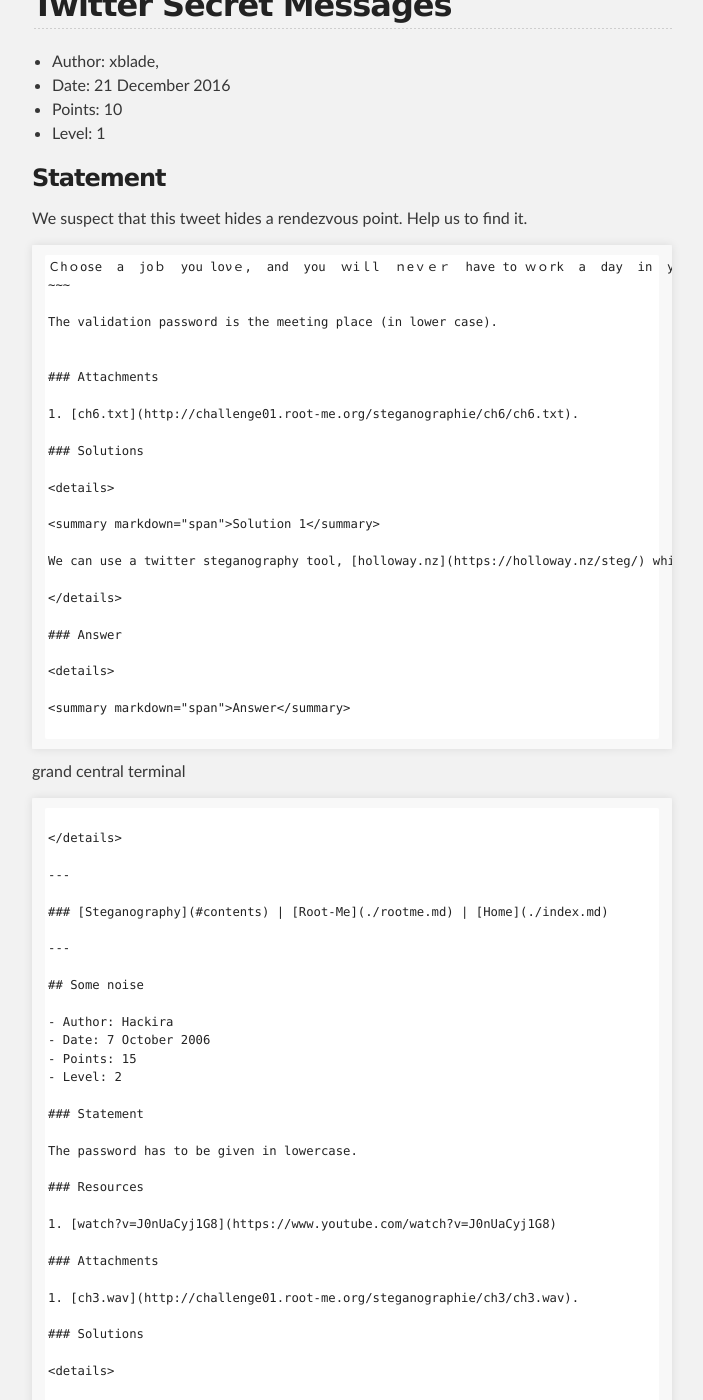
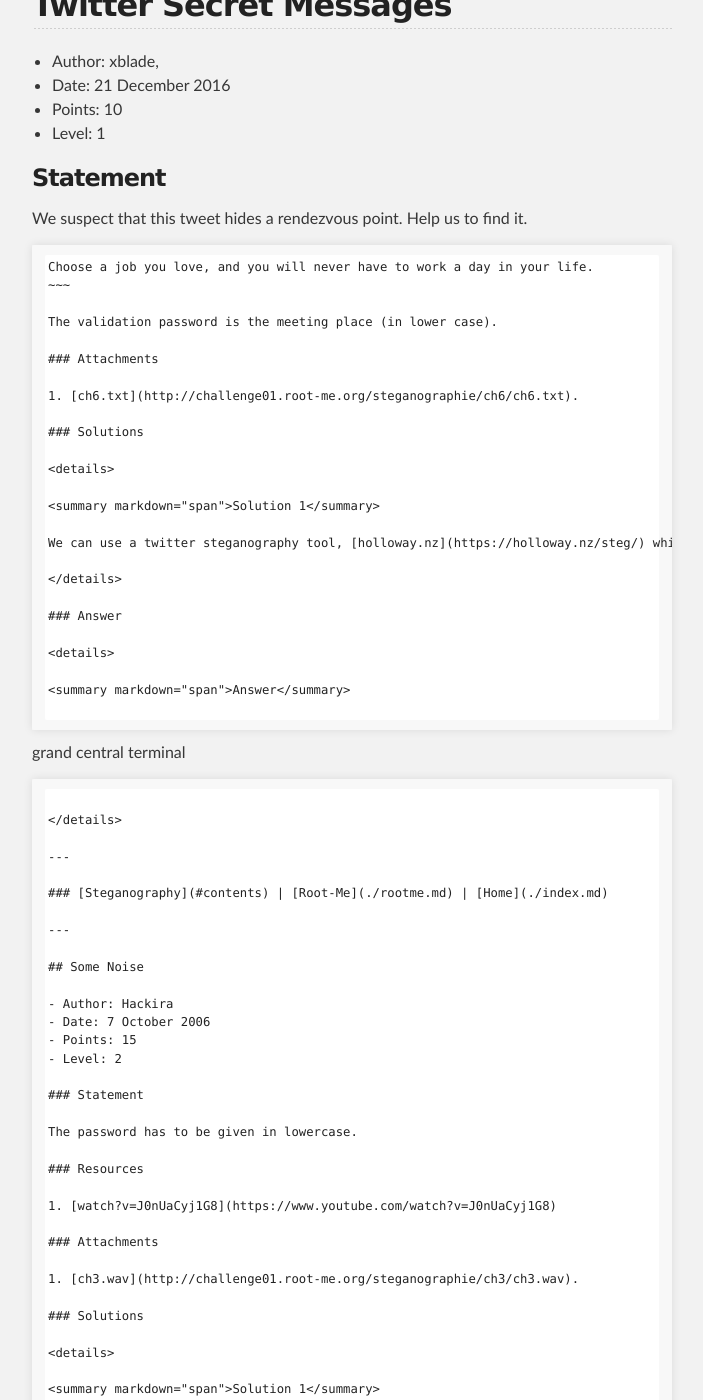
Before and after one commit to djm89uk/djm89uk.github.io, a Jekyll site: the page built from rootme_steg.md, in a window 1280 px wide and 1400 px high, scrolled down 3502 px. Shown: the whole window, without its empty margins (288-991 px from the left). Built offline with Jekyll 4.4.1, drawn with Linux system fonts in a browser that asks for light colours; our own code applies the rules of GitHub Pages for plain Markdown files; some of the changed text lies outside the part shown.

Commit message:
Update rootme_steg.md

```diff
--- a/rootme_steg.md
+++ b/rootme_steg.md
@@ -336,11 +336,10 @@ cellphone
 We suspect that this tweet hides a rendezvous point. Help us to find it.
 
 ~~~
-Ｃhｏose  a  jοｂ  yоu lονｅ,  and  you  ｗіｌl  ｎeｖｅｒ  have tο ｗｏrk  a  day  in  yοur lіfｅ．
+Choose a job you love, and you will never have to work a day in your life.
 ~~~
 
 The validation password is the meeting place (in lower case).
-
 
 ### Attachments
 
@@ -374,7 +373,7 @@ grand central terminal
 
 ---
 
-## Some noise
+## Some Noise
 
 - Author: Hackira
 - Date: 7 October 2006
```
